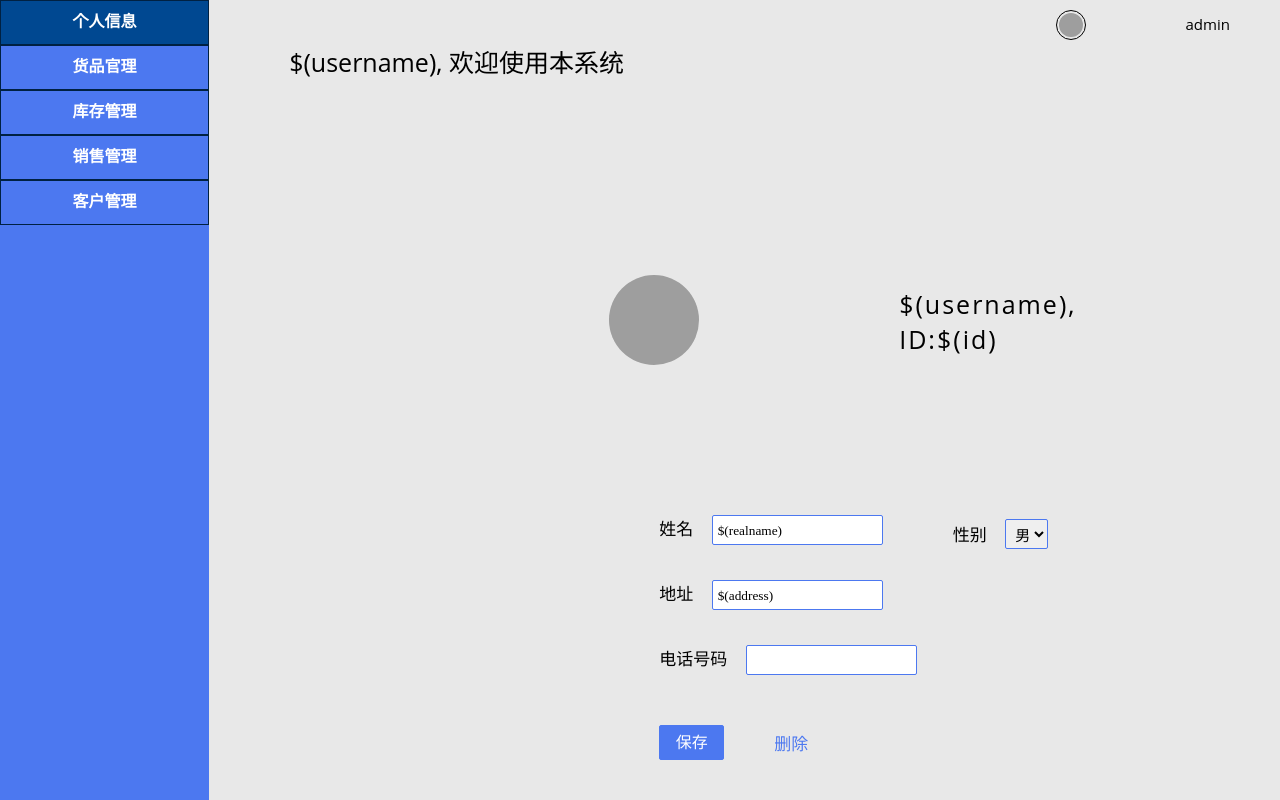
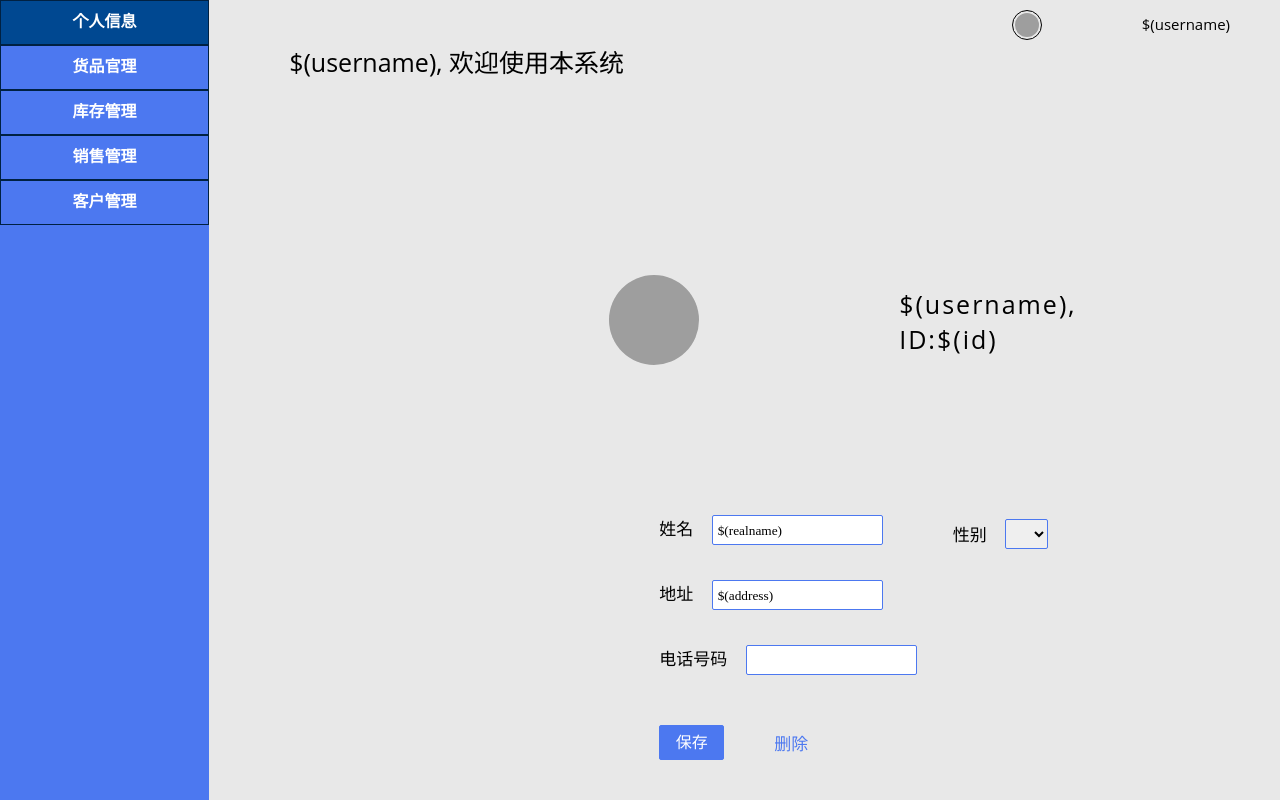
Before and after one commit to L20L021902/html, a website: page infocient/indexclient.html in a window 1280 px wide. Drawn offline with Linux system fonts and the light colour scheme; grey boxes are pictures that could not be loaded.

Commit message:
fix index page

```diff
--- a/infocient/indexclient.html
+++ b/infocient/indexclient.html
@@ -33,7 +33,7 @@
                </div>
                <div class="header-icon">
                   <img class="icon-image" src="https://cdn-icons-png.flaticon.com/512/56/56745.png" alt="">
-                  <div class="icon-text">admin</div>
+                  <div class="icon-text">$(username)</div>
                </div>
             </div>
          </div>
@@ -58,6 +58,7 @@
                   <div class="head-header2">
                      <span>性别</span>
                      <select class="header2-sex" name="sex">
+                        <option value="" $(nosex)></option>
                         <option value="男" $(male)>男</option>
                         <option value="女" $(female)>女</option>
                      </select>
```
